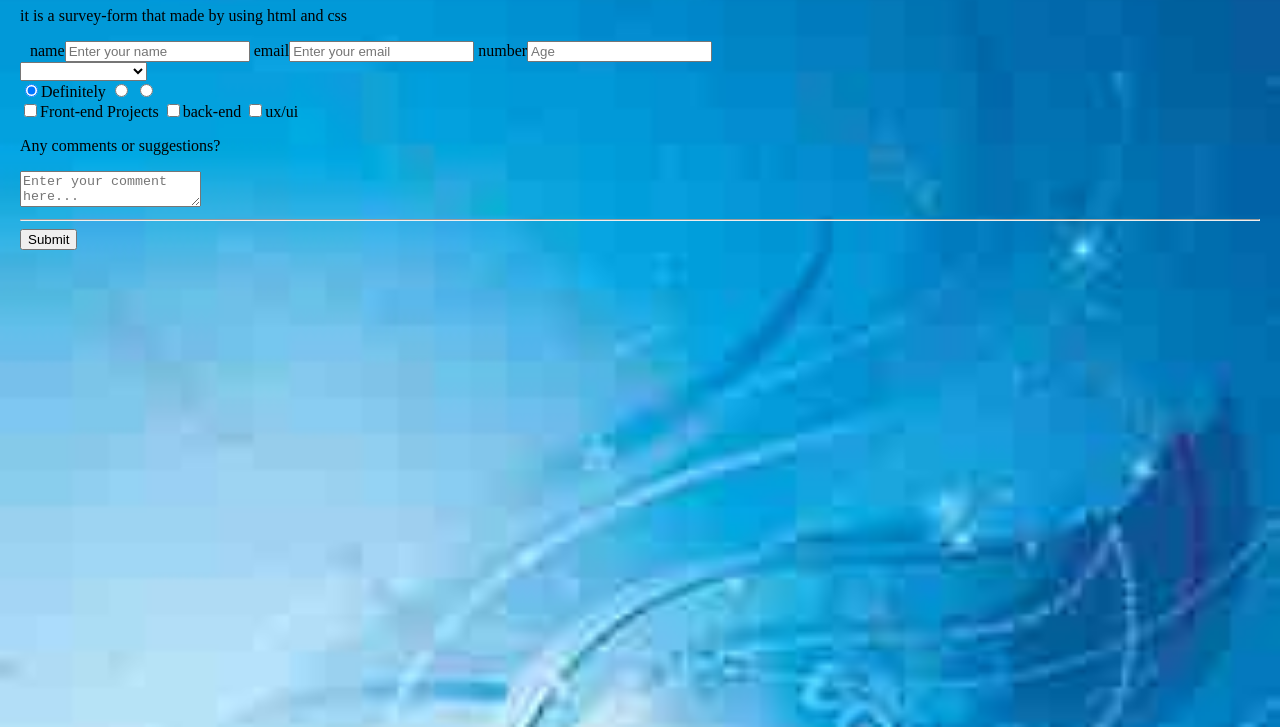
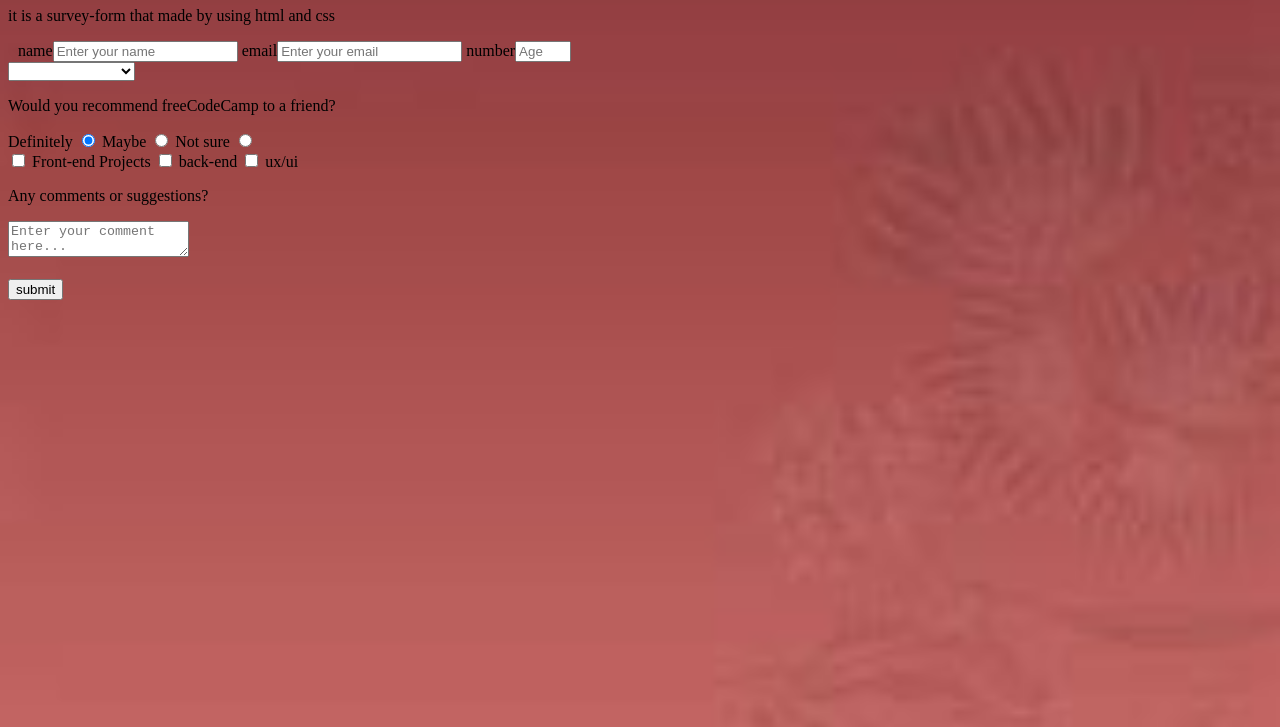
Before and after one commit to latifa-wakili/survey_form-repo, a plain HTML site: page index.html in a window 1280 px wide. Shown: the part 73-800 px from the top of the page. Drawn offline with Linux system fonts and the light colour scheme.

Commit message:
update codes and picture

```diff
--- a/index.css
+++ /dev/null
@@ -1,14 +0,0 @@
-body {
-  background-color: rgb(75, 142, 235);
-  background-image: url(download.jpg);
-  background-repeat: no-repeat;
-  background-size: cover;
-  margin: 20px;
-
-}
-h1 {
-  text-align: center;
-}
-.labels {
-  margin-left: 10px;
-}
--- a/index.html
+++ b/index.html
@@ -4,90 +4,78 @@
   <meta charset="UTF-8">
   <meta name="viewport" content="width=device-width, initial-scale=1.0">
   <h1 id="title">survey-form</h1>
-  <p>it is a survey-form that made by using html and css</p>
+  <p id="description">it is a survey-form that made by using html and css</p>
 </head>
-<link rel="stylesheet" href="index.css">
+<link rel="stylesheet" href="styles.css">
 <body>
   <div class="container">
   <form id="survey-form">
     <div class="labels">
-      <label >name</label><input id="name" type="text" placeholder="Enter your name"  required>
-      <label>email</label><input id="email" type="email" placeholder="Enter your email"  required>
-      <label>number</label><input id="number-label" type="number" placeholder="Age"
+    <label id="name-label">name</label><input id="name" type="text" placeholder="Enter your name"  required>
+    <label id="email-label">email</label><input id="email" type="email" placeholder="Enter your email"  required>
+    <label id="number-label">number</label><input id="number" min="20" max="66"  type="number" placeholder="Age"
       required></div>
-
-
     <select id="dropdown">
       <option></option>
       <option>web development </option>
       <option>ux/ui</option>
       <option>digital markiting </option>
       </select>
-
-      <div class="radio"><label>
+      <div class="form-group">
+        <p>Would you recommend freeCodeCamp to a friend?</p>
+        <label>Definitely</label>
         <input
-           name="radio-botton"
+          name="user-recommend"
           value="definitely"
           type="radio"
-           class="radio"
-           checked
-         />Definitely</label>
-       <label>
-         <label>
+          class="input-radio"
+          checked>
+        <label>Maybe</label>
         <input
-            name="radio-b"
+          name="user-recommend"
           value="maybe"
           type="radio"
-            class="radio"
-            >
-         </label>
-         <label>
+          class="input-radio">
+          <label>Not sure</label>
           <input
-            name="radio_b"
-            value="sure"
+          name="user-recommend"
+          value="not-sure"
           type="radio"
-            class="radio"
-            >
-         </label>
+          class="input-radio">
       </div>
-
-
 <div class="checkbox">
-      <label ><input
+  <input
     name="checkbox1"
     value="multiple"
     type="checkbox"
-              class="checkbox"
-            >Front-end Projects</label>
-      <label>
+    class="checkbox">
+    <label>Front-end Projects</label>
     <input
       name="checkbox2"
       value="back-end"
       type="checkbox"
-         class="checkbox"
-         >back-end</label>
-         <label>
+      class="checkbox">
+      <label>back-end</label>
     <input
       name="checkbox3"
       value="ux/ui"
       type="checkbox"
-            class="checkbox"
-            >ux/ui</label></div>
-
-
-
-         <div class="coment"><p>Any comments or suggestions?</p>
+      class="checkbox">
+      <label>ux/ui</label>
+    </div>
+    <div class="coment">
+      <p>Any comments or suggestions?</p>
       <textarea
         id="comments"
-           class="textarea"
+        lass="textarea"
         name="comment"
-           placeholder="Enter your comment here..."
-         ></textarea></div>
-          <hr>
+        placeholder="Enter your comment here..."></textarea>
+      </textarea>
+    </div>
+    <br/>
     <button type="submit" id="submit" class="submit-button">
-            Submit
+            submit
           </button>
-
         </form>
       </div>
     </body>
--- /dev/null
+++ b/styles.css
@@ -0,0 +1,16 @@
+body {
+  background-color: rgb(245, 139, 123);
+  background-image: url(OIP\ \(2\).jpeg);
+  background-repeat: no-repeat;
+  background-size: cover;
+  margin-bottom: 0%;
+  max-width: fit-content;
+  max-height: fit-content;
+
+}
+h1 {
+  text-align: center;
+}
+.labels {
+  margin-left: 10px;
+}
```
Also changed, not shown: OIP (2).jpeg (added), download.jpg (deleted). Lines whose indentation alone changed are shown as unchanged.
